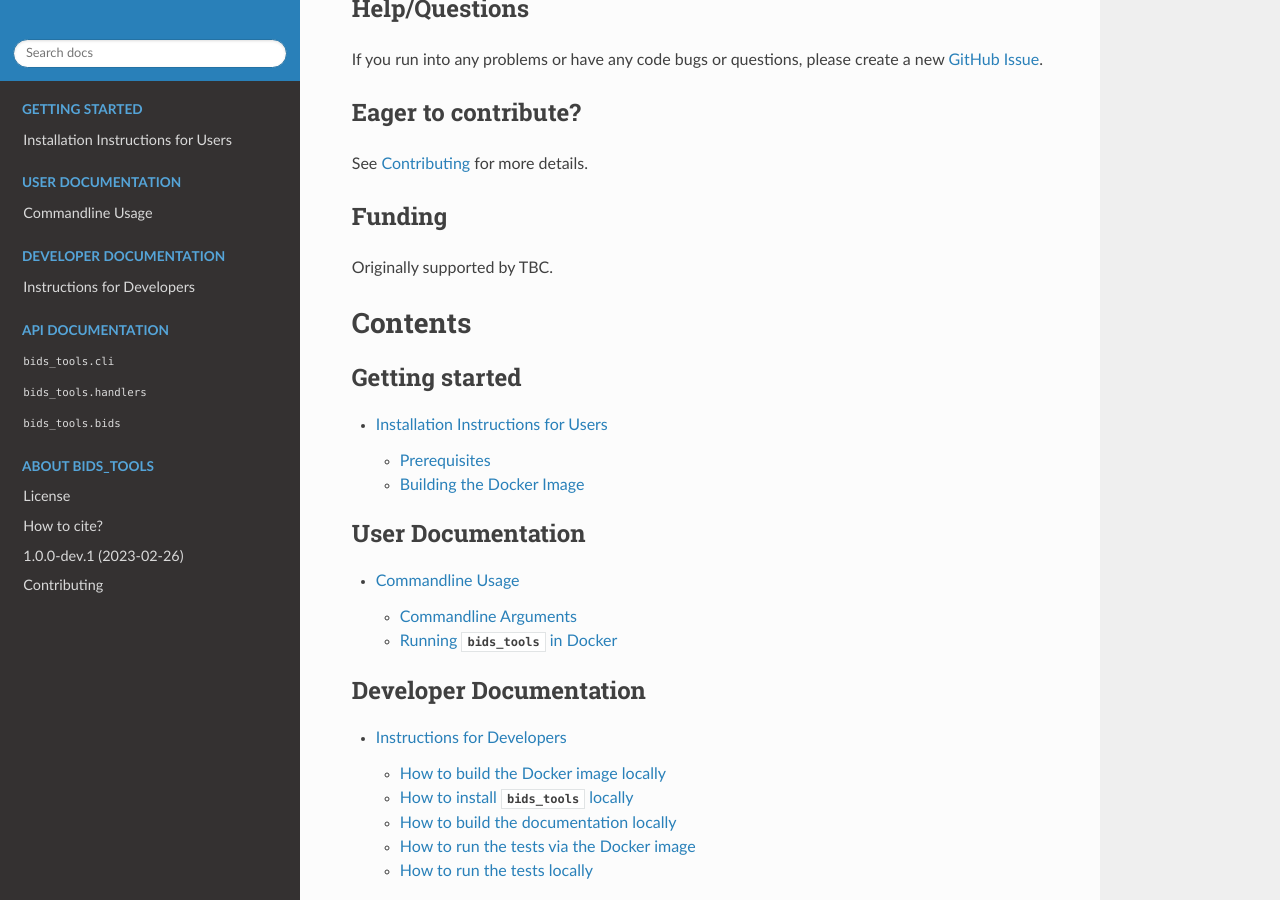
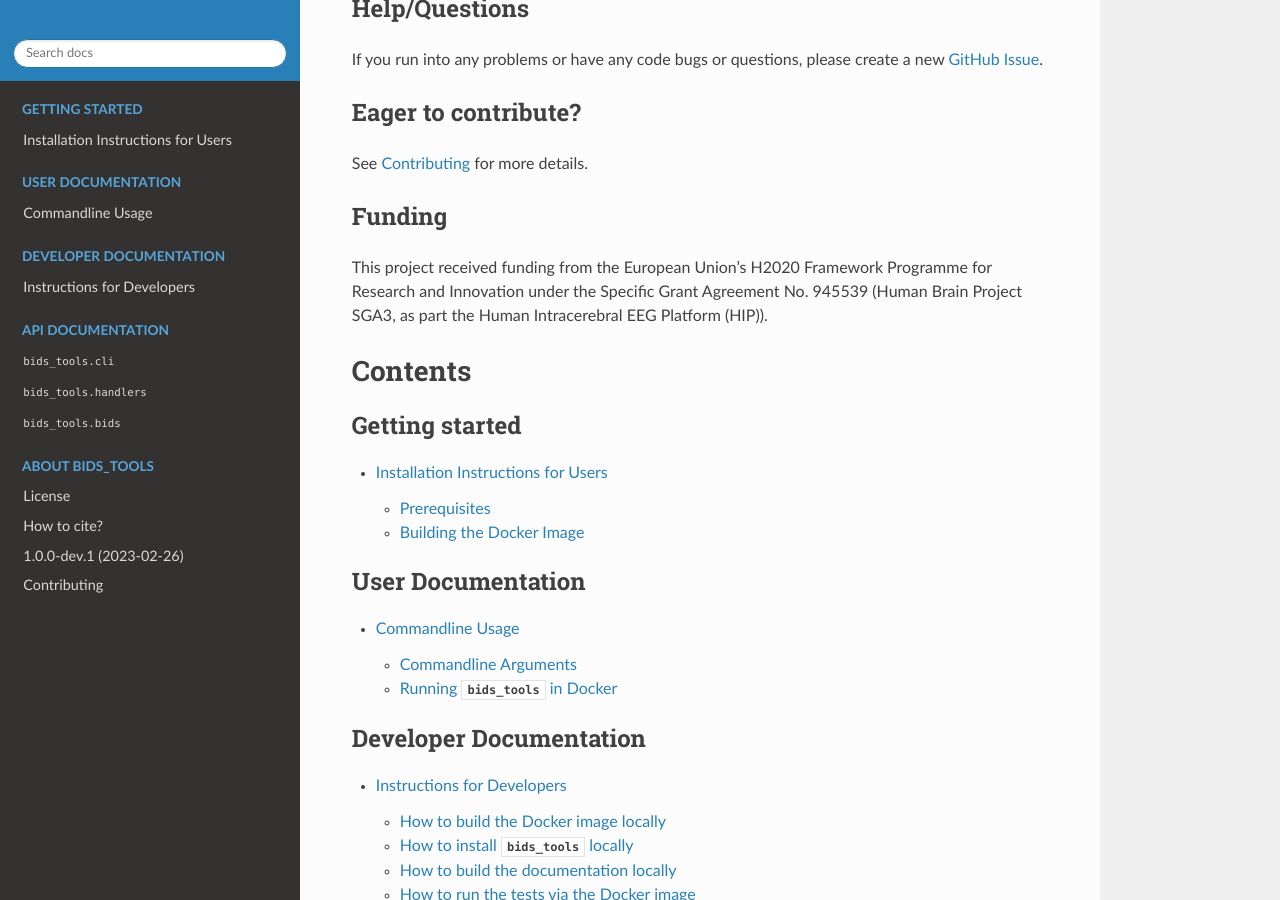
Before and after one commit to HIP-infrastructure/datahipy, a Sphinx documentation site: the page built from docs/index.rst, in a window 1280 px wide and 900 px high, scrolled down 723 px. Built offline with Sphinx 7.4.7 and the Read the Docs theme 2.0.0, drawn with Linux system fonts in a browser that asks for light colours; the version number could not be read and is left out.

Commit message:
docs: add funding acknowledgment in README and docs/index.rst

```diff
--- a/docs/index.rst
+++ b/docs/index.rst
@@ -47,7 +47,7 @@ See :ref:`Contributing <contributing>` for more details.
 Funding
 --------
 
-Originally supported by TBC.
+This project received funding from the European Union's H2020 Framework Programme for Research and Innovation under the Specific Grant Agreement No. 945539 (Human Brain Project SGA3, as part the Human Intracerebral EEG Platform (HIP)).
 
 Contents
 =========
```
Also changed, not shown: README.md (+4 -0 lines).
